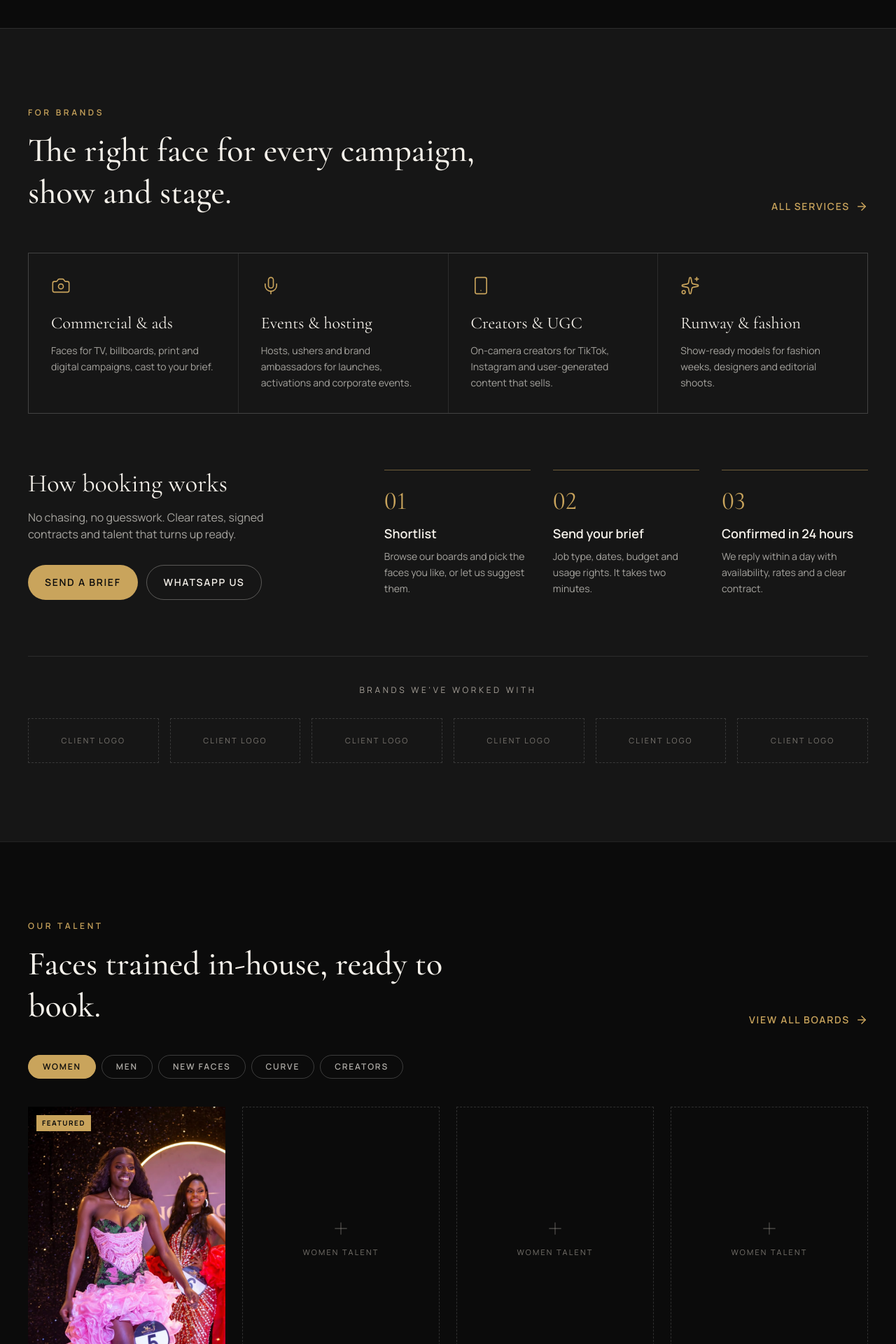
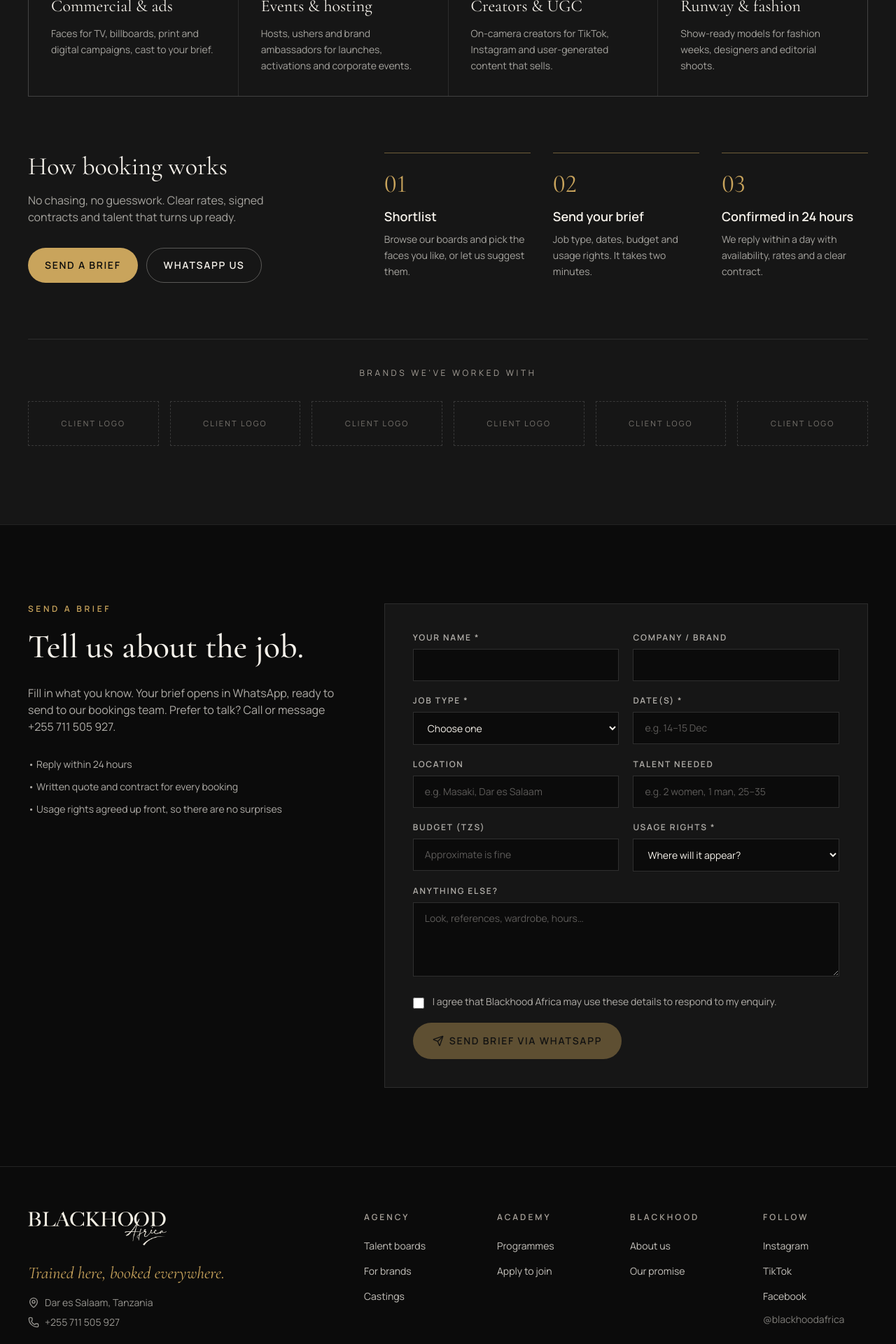
Before and after one commit to NoelHenjewele/blackhoodafrica-website, a React (Vite) app: page /clients in a window 1280 px wide. Shown: the part 880-2800 px from the top of the page at 70% size. Built offline with nearby package versions, Linux system fonts and the light colour scheme.

Commit message:
Add For brands page with WhatsApp booking brief form
Co-Authored-By: Claude Opus 5.5 (1M context) <noreply@anthropic.com>

```diff
--- a/src/App.tsx
+++ b/src/App.tsx
@@ -1,15 +1,19 @@
 import { Route, Routes } from 'react-router-dom'
 import Header from './components/Header'
 import Footer from './components/Footer'
+import ScrollManager from './components/ScrollManager'
 import Home from './pages/Home'
+import Clients from './pages/Clients'
 
 export default function App() {
   return (
     <>
+      <ScrollManager />
       <Header />
       <main>
         <Routes>
           <Route path="/" element={<Home />} />
+          <Route path="/clients" element={<Clients />} />
           <Route path="*" element={<Home />} />
         </Routes>
       </main>
--- /dev/null
+++ b/src/components/ScrollManager.tsx
@@ -0,0 +1,20 @@
+import { useEffect } from 'react'
+import { useLocation } from 'react-router-dom'
+
+// Scrolls to the top on page change, or to #anchor when the link has one.
+export default function ScrollManager() {
+  const { pathname, hash } = useLocation()
+
+  useEffect(() => {
+    if (hash) {
+      const el = document.getElementById(hash.slice(1))
+      if (el) {
+        el.scrollIntoView()
+        return
+      }
+    }
+    window.scrollTo(0, 0)
+  }, [pathname, hash])
+
+  return null
+}
--- a/src/components/home/ForBrands.tsx
+++ b/src/components/home/ForBrands.tsx
@@ -31,17 +31,21 @@ const steps = [
   { n: '03', title: 'Confirmed in 24 hours', text: 'We reply within a day with availability, rates and a clear contract.' },
 ]
 
-export default function ForBrands() {
+// `standalone` is used on the For brands page itself, where the "All services" link would point back to the same page.
+export default function ForBrands({ standalone = false }: { standalone?: boolean }) {
   return (
     <section className="border-t border-white/10 bg-ink-soft">
       <div className="mx-auto max-w-7xl px-5 py-20 lg:px-10 lg:py-28">
         <div className="flex flex-col justify-between gap-6 lg:flex-row lg:items-end">
           <div className="max-w-2xl">
-            <p className="text-xs font-semibold uppercase tracking-[0.3em] text-gold">For brands</p>
+            <p className="text-xs font-semibold uppercase tracking-[0.3em] text-gold">
+              {standalone ? 'What we do' : 'For brands'}
+            </p>
             <h2 className="mt-4 font-display text-4xl font-medium leading-tight sm:text-5xl">
               The right face for every campaign, show and stage.
             </h2>
           </div>
+          {!standalone && (
             <Link
               to="/clients"
               className="group inline-flex items-center gap-2 text-sm font-semibold uppercase tracking-[0.12em] text-gold hover:text-ivory"
@@ -49,6 +53,7 @@ export default function ForBrands() {
               All services
               <ArrowRight size={18} className="transition-transform group-hover:translate-x-1" />
             </Link>
+          )}
         </div>
 
         <div className="mt-14 grid gap-px overflow-hidden border border-white/10 bg-white/10 sm:grid-cols-2 lg:grid-cols-4">
@@ -69,7 +74,7 @@ export default function ForBrands() {
             </p>
             <div className="mt-8 flex flex-col gap-3 sm:flex-row">
               <Link
-                to="/clients"
+                to="/clients#brief"
                 className="inline-flex items-center justify-center rounded-full bg-gold px-6 py-3.5 text-sm font-semibold uppercase tracking-[0.12em] text-ink transition-colors hover:bg-ivory"
               >
                 Send a brief
--- a/src/index.css
+++ b/src/index.css
@@ -16,6 +16,7 @@
 @layer base {
   html {
     scroll-behavior: smooth;
+    scroll-padding-top: 5rem;
   }
 
   body {
--- /dev/null
+++ b/src/pages/Clients.tsx
@@ -0,0 +1,133 @@
+import { useState, type FormEvent } from 'react'
+import { Send } from 'lucide-react'
+import ForBrands from '../components/home/ForBrands'
+import { site, whatsappLink } from '../config/site'
+
+const jobTypes = ['TV / video ad', 'Print or billboard campaign', 'Social media / UGC', 'Event / activation', 'Runway / fashion show', 'Editorial shoot', 'Other']
+const usageOptions = ['Social media only', 'Digital (web + social)', 'Print & outdoor', 'TV & all media', 'Not sure yet']
+
+const field =
+  'w-full border border-white/15 bg-ink px-4 py-3 text-sm text-ivory placeholder:text-ivory/35 focus:border-gold focus:outline-none'
+const label = 'mb-2 block text-xs font-semibold uppercase tracking-[0.15em] text-ivory/70'
+
+export default function Clients() {
+  const [consent, setConsent] = useState(false)
+
+  function onSubmit(e: FormEvent<HTMLFormElement>) {
+    e.preventDefault()
+    const d = new FormData(e.currentTarget)
+    const get = (k: string) => String(d.get(k) ?? '').trim()
+    const lines = [
+      'Hello Blackhood Africa, I would like to book talent.',
+      '',
+      `Name: ${get('name')}`,
+      get('company') && `Company: ${get('company')}`,
+      `Job type: ${get('jobType')}`,
+      `Dates: ${get('dates')}`,
+      get('location') && `Location: ${get('location')}`,
+      get('talent') && `Talent needed: ${get('talent')}`,
+      get('budget') && `Budget (TZS): ${get('budget')}`,
+      `Usage rights: ${get('usage')}`,
+      get('notes') && `Notes: ${get('notes')}`,
+    ].filter(Boolean)
+    window.open(whatsappLink(lines.join('\n')), '_blank', 'noopener')
+  }
+
+  return (
+    <>
+      <section className="pt-20">
+        <div className="mx-auto max-w-7xl px-5 pb-6 pt-16 lg:px-10 lg:pt-24">
+          <p className="text-xs font-semibold uppercase tracking-[0.3em] text-gold">For brands & agencies</p>
+          <h1 className="mt-5 max-w-4xl font-display text-5xl font-medium leading-[1.05] sm:text-6xl lg:text-7xl">
+            Book trained, reliable talent for your next project.
+          </h1>
+          <p className="mt-6 max-w-2xl text-lg text-ivory/70">
+            Tell us what you're making and we'll come back within 24 hours with suitable faces, availability and a
+            clear quote.
+          </p>
+        </div>
+      </section>
+
+      <ForBrands standalone />
+
+      <section id="brief" className="border-t border-white/10">
+        <div className="mx-auto grid max-w-7xl gap-12 px-5 py-20 lg:grid-cols-[0.8fr_1.2fr] lg:px-10 lg:py-28">
+          <div>
+            <p className="text-xs font-semibold uppercase tracking-[0.3em] text-gold">Send a brief</p>
+            <h2 className="mt-4 font-display text-4xl font-medium leading-tight sm:text-5xl">Tell us about the job.</h2>
+            <p className="mt-6 text-ivory/70">
+              Fill in what you know. Your brief opens in WhatsApp, ready to send to our bookings team. Prefer to talk?
+              Call or message {site.phoneDisplay}.
+            </p>
+            <ul className="mt-8 space-y-3 text-sm text-ivory/70">
+              <li>• Reply within 24 hours</li>
+              <li>• Written quote and contract for every booking</li>
+              <li>• Usage rights agreed up front, so there are no surprises</li>
+            </ul>
+          </div>
+
+          <form onSubmit={onSubmit} className="grid gap-5 border border-white/10 bg-ink-soft p-6 sm:grid-cols-2 sm:p-10">
+            <div>
+              <label className={label} htmlFor="name">Your name *</label>
+              <input id="name" name="name" required className={field} />
+            </div>
+            <div>
+              <label className={label} htmlFor="company">Company / brand</label>
+              <input id="company" name="company" className={field} />
+            </div>
+            <div>
+              <label className={label} htmlFor="jobType">Job type *</label>
+              <select id="jobType" name="jobType" required className={field} defaultValue="">
+                <option value="" disabled>Choose one</option>
+                {jobTypes.map((j) => <option key={j}>{j}</option>)}
+              </select>
+            </div>
+            <div>
+              <label className={label} htmlFor="dates">Date(s) *</label>
+              <input id="dates" name="dates" required placeholder="e.g. 14–15 Dec" className={field} />
+            </div>
+            <div>
+              <label className={label} htmlFor="location">Location</label>
+              <input id="location" name="location" placeholder="e.g. Masaki, Dar es Salaam" className={field} />
+            </div>
+            <div>
+              <label className={label} htmlFor="talent">Talent needed</label>
+              <input id="talent" name="talent" placeholder="e.g. 2 women, 1 man, 25–35" className={field} />
+            </div>
+            <div>
+              <label className={label} htmlFor="budget">Budget (TZS)</label>
+              <input id="budget" name="budget" inputMode="numeric" placeholder="Approximate is fine" className={field} />
+            </div>
+            <div>
+              <label className={label} htmlFor="usage">Usage rights *</label>
+              <select id="usage" name="usage" required className={field} defaultValue="">
+                <option value="" disabled>Where will it appear?</option>
+                {usageOptions.map((u) => <option key={u}>{u}</option>)}
+              </select>
+            </div>
+            <div className="sm:col-span-2">
+              <label className={label} htmlFor="notes">Anything else?</label>
+              <textarea id="notes" name="notes" rows={4} placeholder="Look, references, wardrobe, hours…" className={field} />
+            </div>
+            <label className="flex items-start gap-3 text-sm text-ivory/70 sm:col-span-2">
+              <input
+                type="checkbox"
+                checked={consent}
+                onChange={(e) => setConsent(e.target.checked)}
+                className="mt-1 h-4 w-4 accent-[#c9a45c]"
+              />
+              I agree that Blackhood Africa may use these details to respond to my enquiry.
+            </label>
+            <button
+              type="submit"
+              disabled={!consent}
+              className="inline-flex items-center justify-center gap-2 rounded-full bg-gold px-7 py-4 text-sm font-semibold uppercase tracking-[0.12em] text-ink transition-colors hover:bg-ivory disabled:cursor-not-allowed disabled:opacity-40 sm:col-span-2 sm:justify-self-start"
+            >
+              <Send size={16} /> Send brief via WhatsApp
+            </button>
+          </form>
+        </div>
+      </section>
+    </>
+  )
+}
```
Lines whose indentation alone changed are shown as unchanged.
